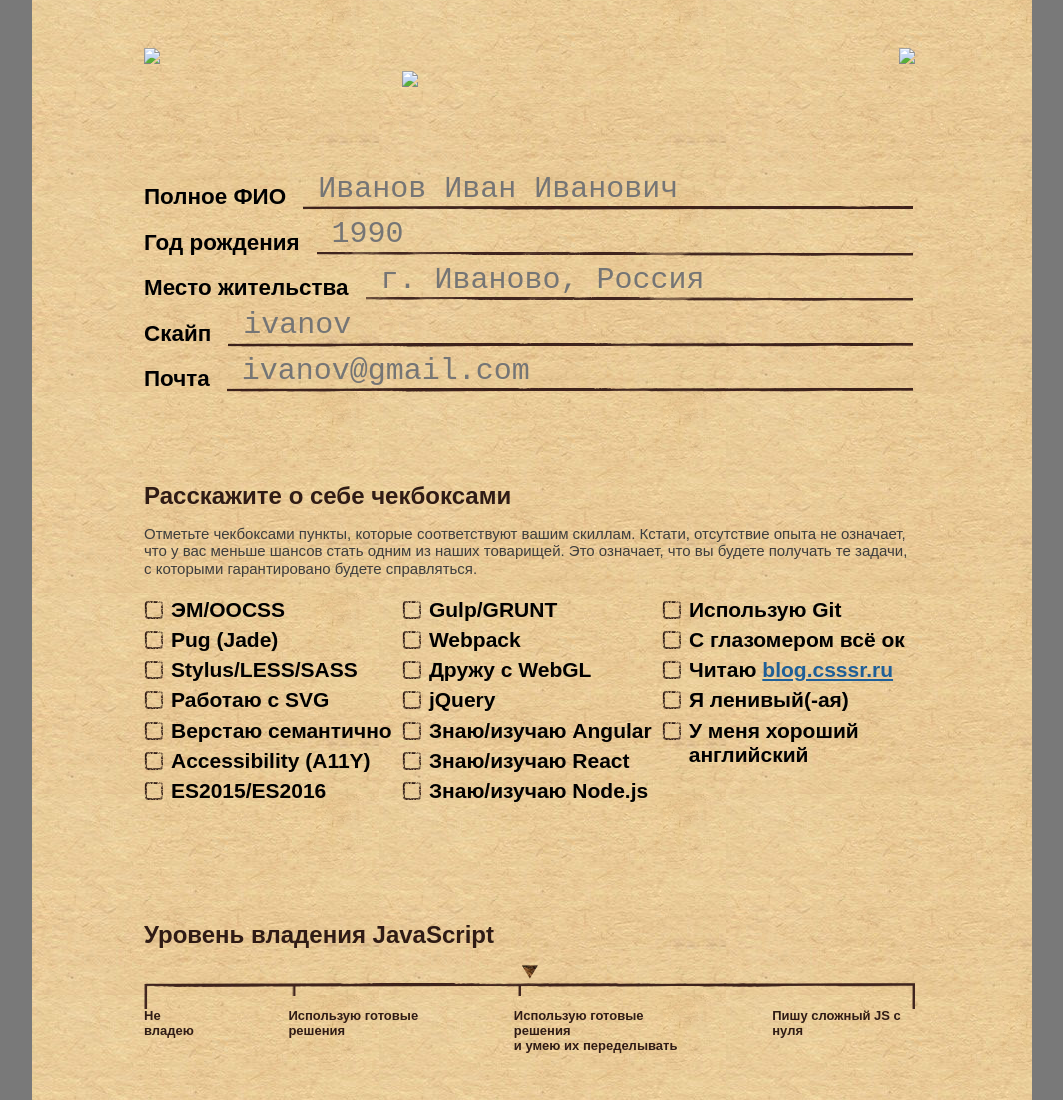
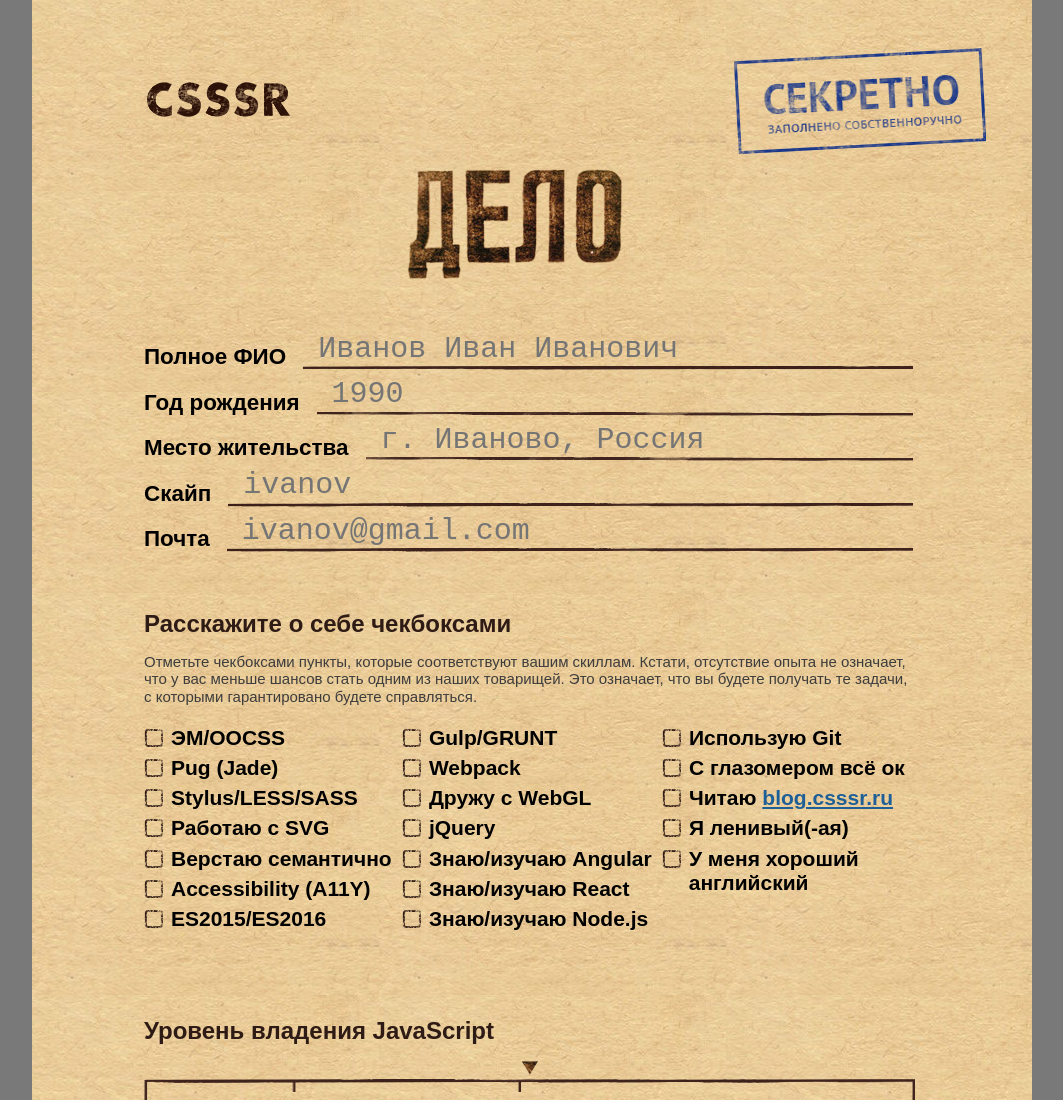
Before and after one commit to anastasia-ka84/csssr-test, a plain HTML site: page index.html in a window 1280 px wide. Shown: the top 1100 px of the page, without its empty margins (108-1171 px from the left). Drawn offline with nearby package versions, Linux system fonts and the light colour scheme; the site is published under a folder, as on GitHub Pages, so addresses that start at the root find nothing.

Commit message:
изменен путь к картинкам в шапке

```diff
--- a/index.html
+++ b/index.html
@@ -12,11 +12,11 @@
     <div class="anketa">
         <div class="header">
             <div class="header_top">
-                <img src="/image/logo.png">
-                <img src="/image/secret.png">
+                <img src="./image/logo.png">
+                <img src="./image/secret.png">
             </div>
             <div class="delo">
-                <img src="/image/delo.png">
+                <img src="./image/delo.png">
             </div>
         </div>
         <div class="fio">
```
